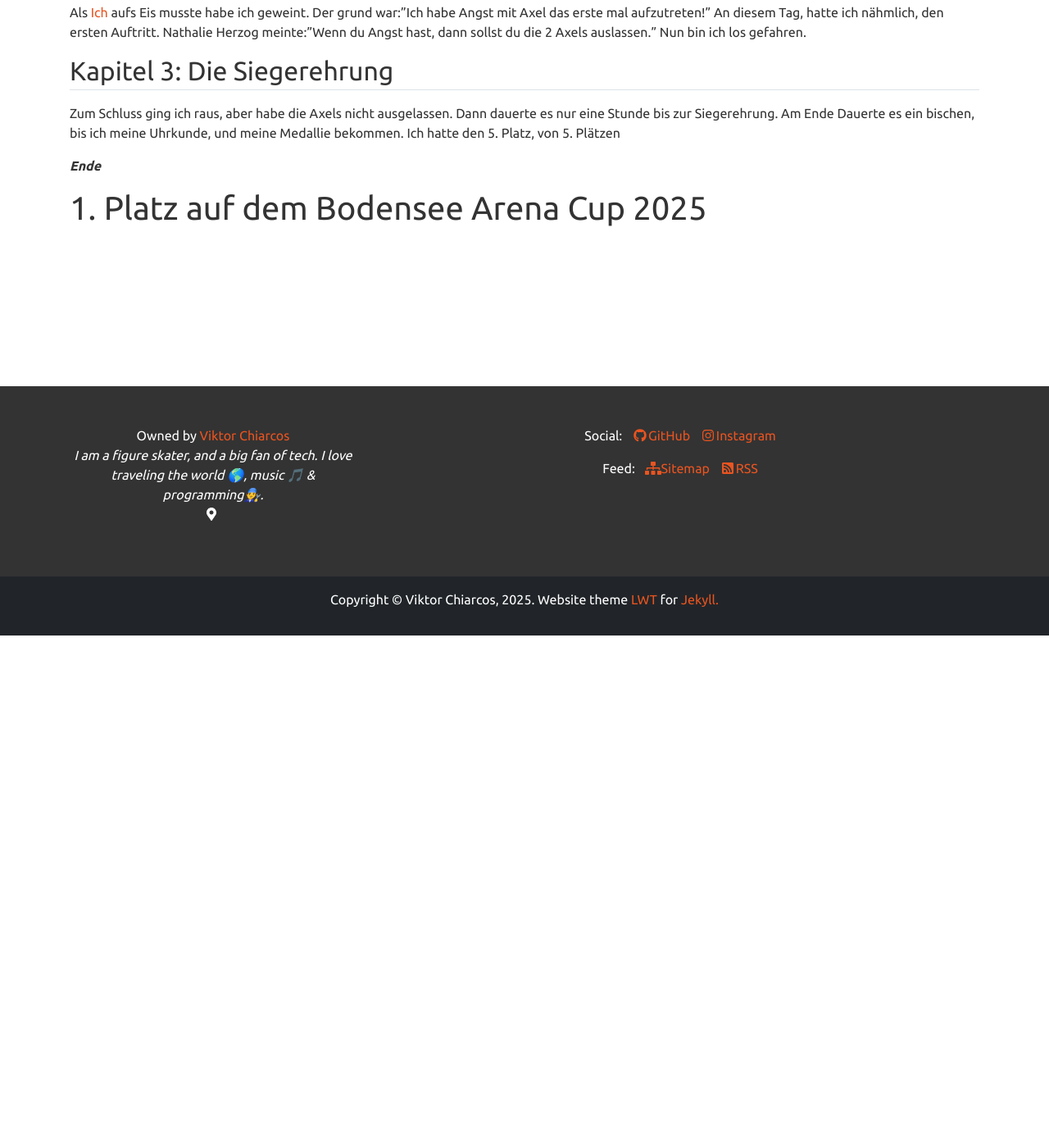
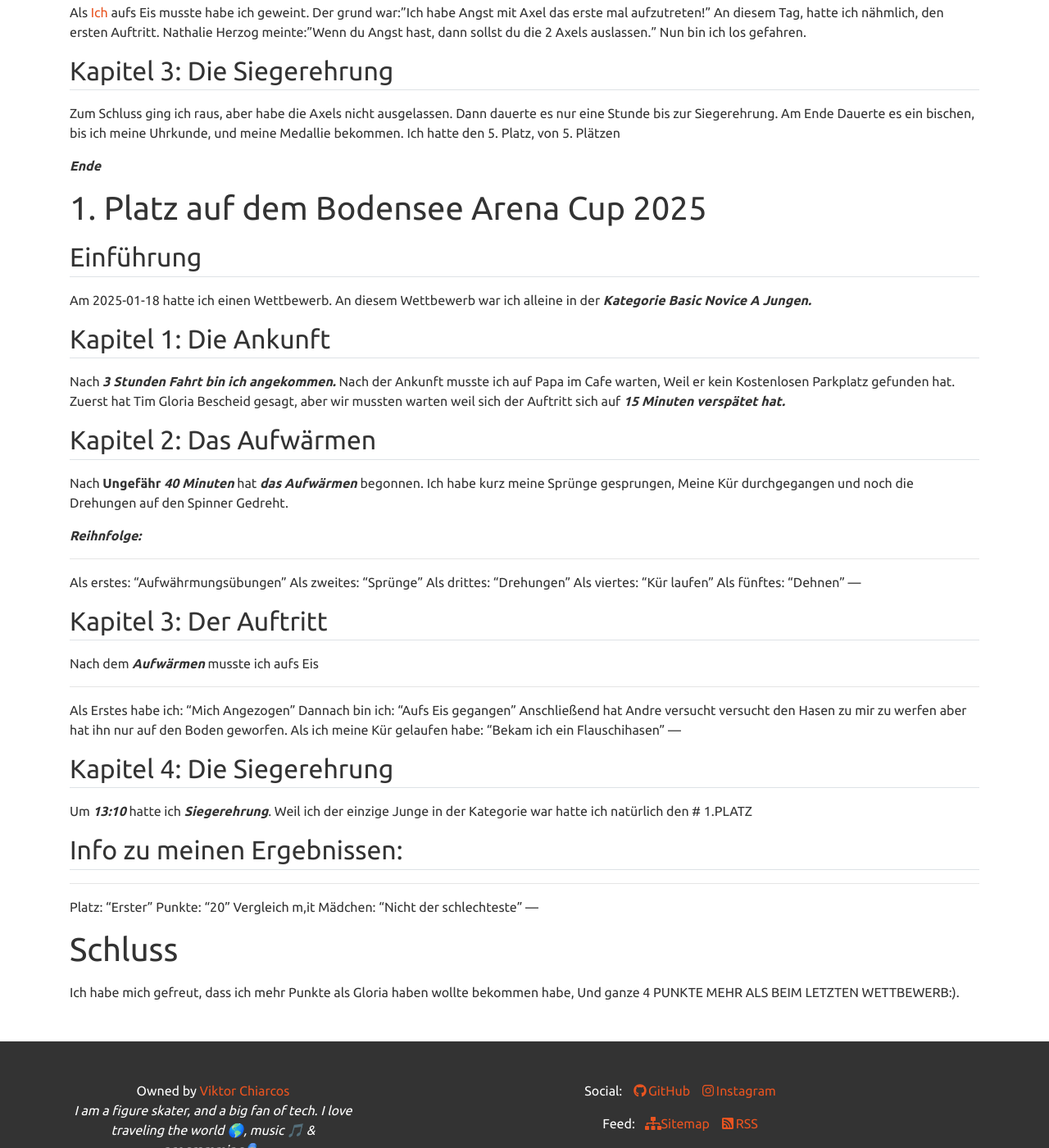
Before and after one commit to viktor-chiarcos/viktor-chiarcos.github.io, a Jekyll site: the page built from _pages/buch.md, in a window 1280 px wide and 1400 px high, scrolled down 625 px. Shown: the whole window at 82% size. Built offline with Jekyll 4.4.1, drawn with Linux system fonts in a browser that asks for light colours.

Commit message:
Update book.md

```diff
--- a/_pages/buch.md
+++ b/_pages/buch.md
@@ -39,3 +39,57 @@ Ich hatte den 5. Platz, von 5. Plätzen
 ***Ende***
 
 # 1. Platz auf dem Bodensee Arena Cup 2025
+
+## Einführung
+
+Am 2025-01-18 hatte ich einen Wettbewerb.
+An diesem Wettbewerb war ich alleine in der ***Kategorie Basic Novice A Jungen.***
+
+## Kapitel 1: Die Ankunft
+
+Nach ***3 Stunden Fahrt bin ich angekommen.***
+Nach der Ankunft musste ich auf Papa im Cafe warten, Weil er kein Kostenlosen Parkplatz gefunden hat.
+Zuerst hat Tim Gloria Bescheid gesagt, aber wir mussten warten weil sich der Auftritt sich auf ***15 Minuten verspätet hat.***
+
+## Kapitel 2: Das Aufwärmen
+
+Nach **Ungefähr** ***40 Minuten*** hat ***das Aufwärmen*** begonnen.
+Ich habe kurz meine Sprünge gesprungen, Meine Kür durchgegangen und noch die Drehungen auf den Spinner Gedreht.
+
+   ***Reihnfolge:***
+
+---
+Als erstes: "Aufwährmungsübungen"
+Als zweites: "Sprünge"
+Als drittes: "Drehungen"
+Als viertes: "Kür laufen"
+Als fünftes: "Dehnen"
+---
+
+## Kapitel 3: Der Auftritt
+
+Nach dem ***Aufwärmen*** musste ich aufs Eis
+
+---
+Als Erstes habe ich: "Mich Angezogen"
+Dannach bin ich: "Aufs Eis gegangen"
+Anschließend hat Andre versucht versucht den Hasen zu mir zu werfen aber hat ihn nur auf den Boden geworfen.
+Als ich meine Kür gelaufen habe: "Bekam ich ein Flauschihasen"
+---
+
+## Kapitel 4: Die Siegerehrung
+
+Um ***13:10*** hatte ich ***Siegerehrung***.
+Weil ich der einzige Junge in der Kategorie war hatte ich natürlich den # 1.PLATZ
+
+## Info zu meinen Ergebnissen:
+
+---
+Platz: "Erster"
+Punkte: "20"
+Vergleich m,it Mädchen: "Nicht der schlechteste"
+---
+
+# Schluss
+
+Ich habe mich gefreut, dass ich mehr Punkte als Gloria haben wollte bekommen habe, Und ganze 4 PUNKTE MEHR ALS BEIM LETZTEN WETTBEWERB:).
```
